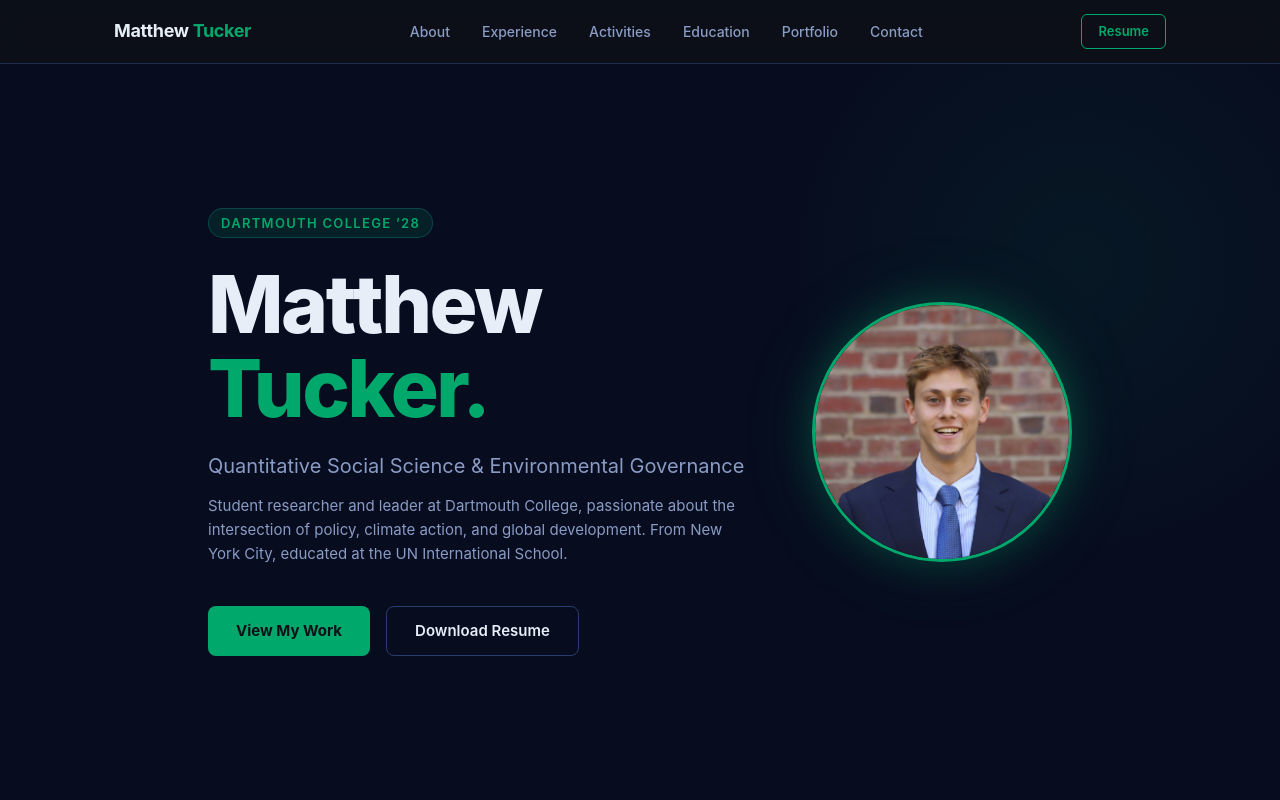
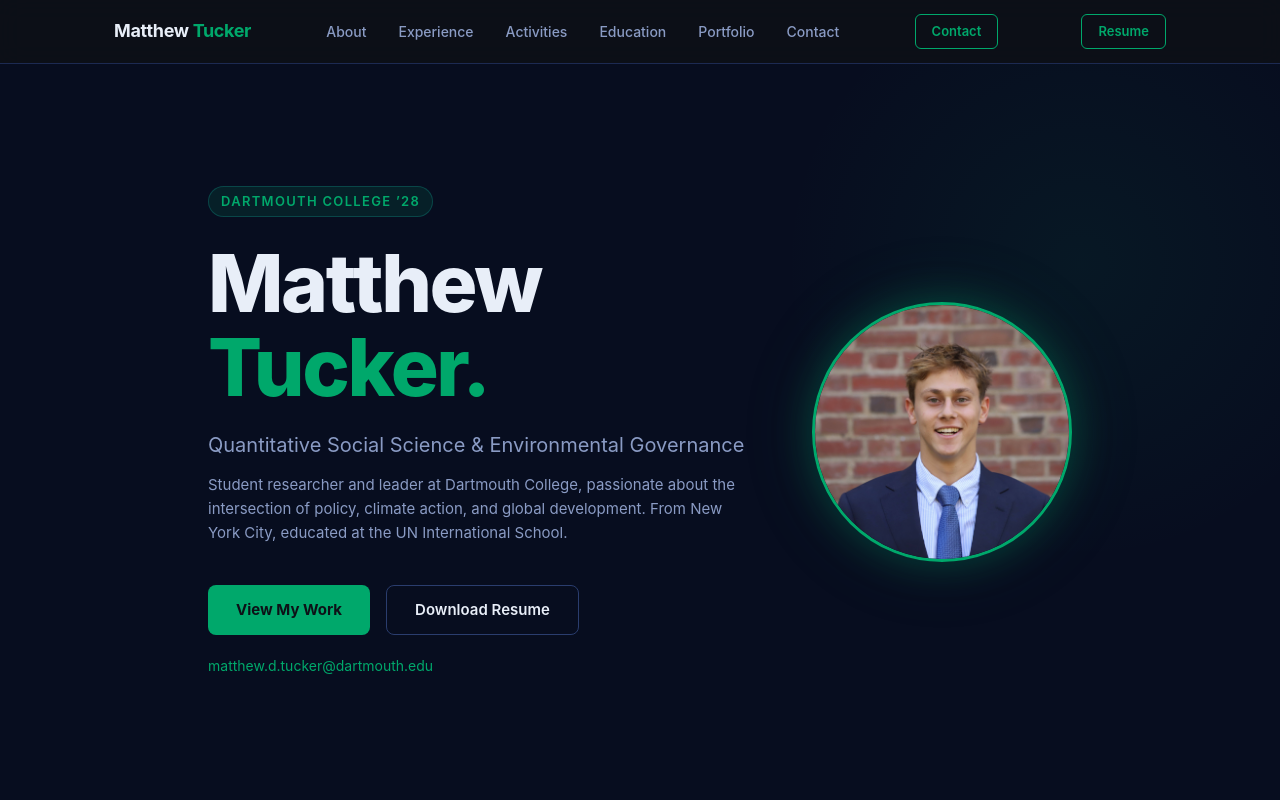
Before and after one commit to mattiedtucker/mattiedtucker.github.io, a plain HTML site: page index.html in a window 1280 px wide. Shown: the top 800 px of the page. Drawn offline with Linux system fonts and the light colour scheme.

Commit message:
Add files via upload

```diff
--- a/index.html
+++ b/index.html
@@ -21,6 +21,7 @@
         <li><a href="#portfolio">Portfolio</a></li>
         <li><a href="#contact">Contact</a></li>
       </ul>
+      <a href="mailto:matthew.d.tucker@dartmouth.edu" class="nav-resume" style="margin-right:8px;">Contact</a>
       <a href="assets/Matthew_Tucker_CV_Feb_2026.pdf" target="_blank" class="nav-resume">Resume</a>
       <div class="nav-toggle" id="nav-toggle" aria-label="Toggle menu">
         <span></span><span></span><span></span>
@@ -45,6 +46,11 @@
             <a href="#portfolio" class="btn-primary">View My Work</a>
             <a href="assets/Matthew_Tucker_CV_Feb_2026.pdf" target="_blank" class="btn-secondary">Download Resume</a>
           </div>
+          <p style="margin-top:20px; font-size:14px; color:var(--text-muted);">
+            <a href="mailto:matthew.d.tucker@dartmouth.edu" style="color:var(--accent); text-decoration:none;">
+              matthew.d.tucker@dartmouth.edu
+            </a>
+          </p>
         </div>
         <div class="hero-photo-wrap">
           <img src="assets/headshot.jpg" alt="Matthew Tucker" class="hero-photo" />
```
